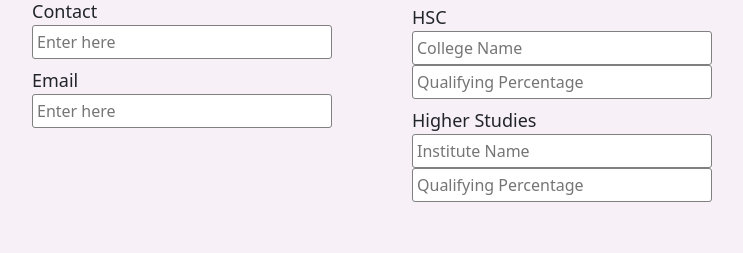
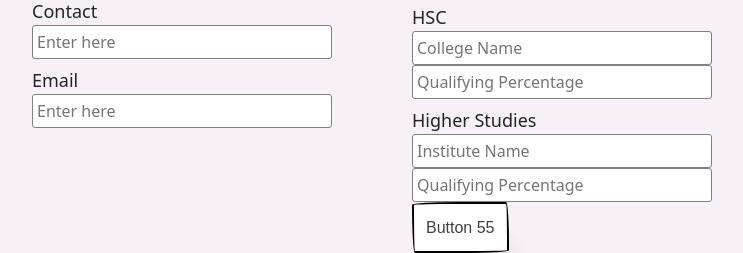
Before and after one commit to vaibhavbura/Mini-Project-sem4, a PHP site: page /new.html in a window 1280 px wide. Shown: the part 711-964 px from the top of the page, without its empty margins (70-813 px from the left). Before the commit the page ends 913 px from the top, so only its background shows below. Run offline with PHP 8.4, Linux system fonts and the light colour scheme.

Commit message:
add button created

```diff
--- a/new.css
+++ b/new.css
@@ -21,3 +21,47 @@ form label{
         border-radius: 3px;
         outline: none;
     }
+
+    /* <!-- HTML !--> */
+
+
+/* CSS */
+.button-55 {
+  align-self: center;
+  background-color: #fff;
+  background-image: none;
+  background-position: 0 90%;
+  background-repeat: repeat no-repeat;
+  background-size: 4px 3px;
+  border-radius: 15px 225px 255px 15px 15px 255px 225px 15px;
+  border-style: solid;
+  border-width: 2px;
+  box-shadow: rgba(0, 0, 0, .2) 15px 28px 25px -18px;
+  box-sizing: border-box;
+  color: #41403e;
+  cursor: pointer;
+  display: inline-block;
+  font-family: Neucha, sans-serif;
+  font-size: 1rem;
+  line-height: 23px;
+  outline: none;
+  padding: .75rem;
+  text-decoration: none;
+  transition: all 235ms ease-in-out;
+  border-bottom-left-radius: 15px 255px;
+  border-bottom-right-radius: 225px 15px;
+  border-top-left-radius: 255px 15px;
+  border-top-right-radius: 15px 225px;
+  user-select: none;
+  -webkit-user-select: none;
+  touch-action: manipulation;
+}
+
+.button-55:hover {
+  box-shadow: rgba(0, 0, 0, .3) 2px 8px 8px -5px;
+  transform: translate3d(0, 2px, 0);
+}
+
+.button-55:focus {
+  box-shadow: rgba(0, 0, 0, .3) 2px 8px 4px -6px;
+}
--- a/new.html
+++ b/new.html
@@ -58,6 +58,7 @@
             <label for="">Higher Studies</label>
             <input type="text" placeholder="Institute Name" name="institute_name" required>
             <input type="text" placeholder="Qualifying Percentage" name="institute_marks" required>
+            <button class="button-55" role="button">Button 55</button>
         </form>
 
 
--- a/suggestions.js
+++ b/suggestions.js
@@ -0,0 +1,16 @@
+let suggestions = [
+
+    "Designer",
+    "Developer",
+    "Web Designer",
+    "Web Developer",
+    "Software Engineer",
+    "Graphic Designer",
+    "Human Resource",
+    "Machine Learning Engineer",
+    "AI Engineer",
+    "Civil Engineer",
+    "Mechanical Engineer",
+    "UI/UX Designer",
+
+];
```
